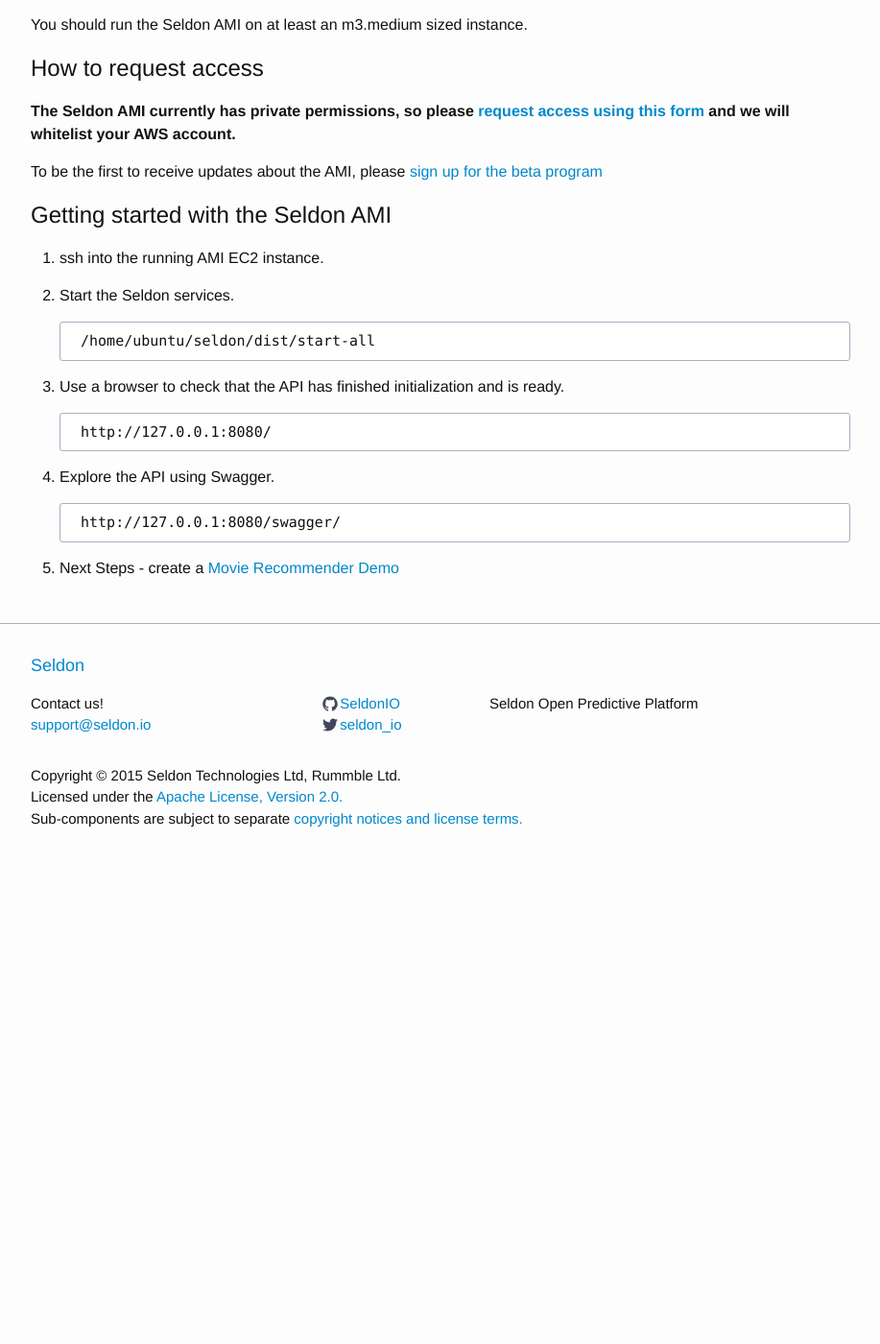
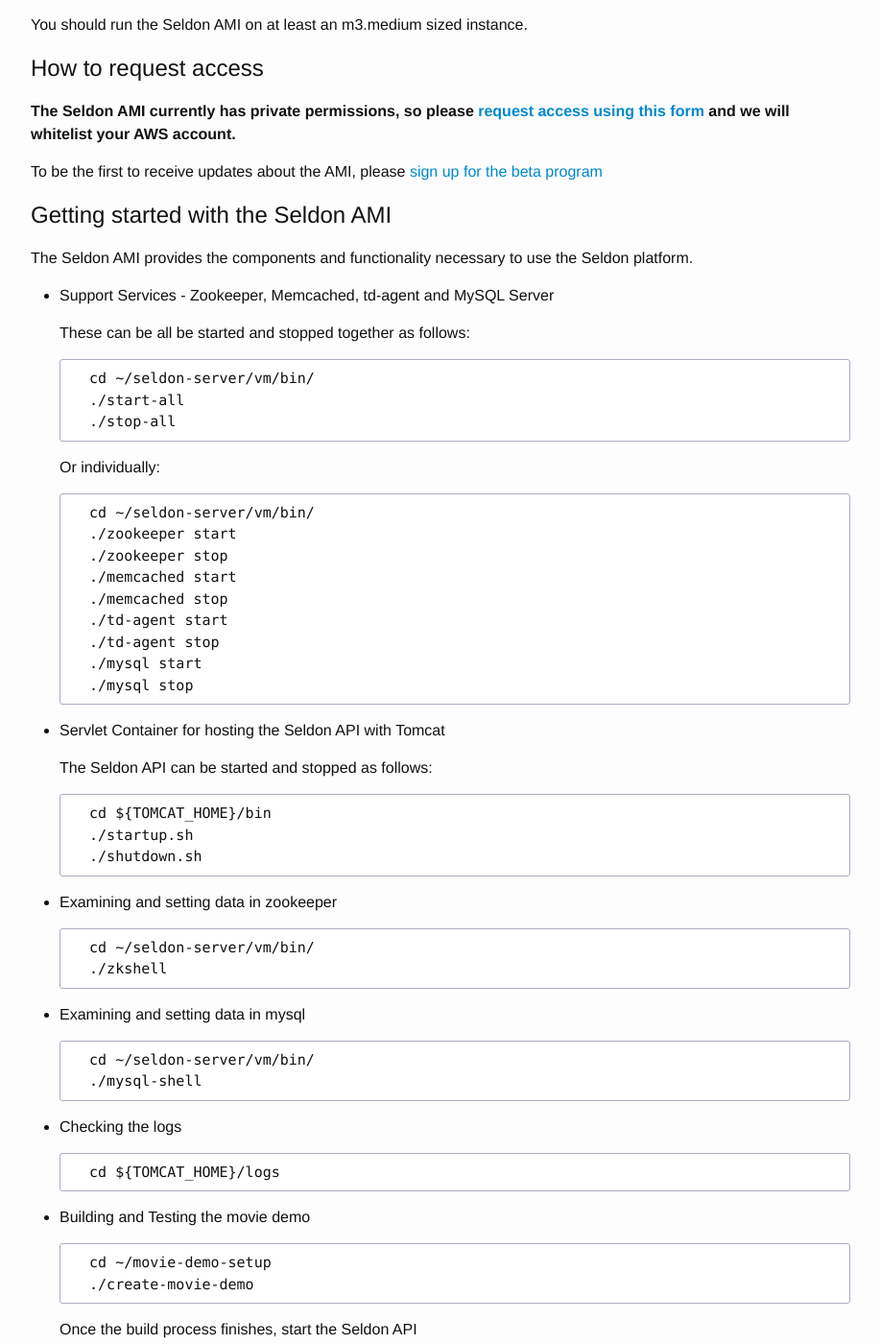
Before and after one commit to SeldonIO/seldonio.github.com, a Jekyll site: the page built from vm-aws.md, in a window 1280 px wide and 1400 px high, scrolled down 266 px. Shown: the whole window at 96% size, without its empty margins (181-1098 px from the left). Built offline with Jekyll 4.4.1, drawn with Linux system fonts in a browser that asks for light colours; before the commit the page ends 1190 px from its top, so only the background shows below that; some of the changed text lies outside the part shown; grey boxes are pictures that could not be loaded.

Commit message:
ami docs updated for version 0.93 changes

```diff
--- a/vm-aws.md
+++ b/vm-aws.md
@@ -18,18 +18,65 @@ To be the first to receive updates about the AMI, please [sign up for the beta p
 
 ## Getting started with the Seldon AMI
 
-1. ssh into the running AMI EC2 instance.
+The Seldon AMI provides the components and functionality necessary to use the Seldon platform.
 
-1. Start the Seldon services.
+* Support Services - Zookeeper, Memcached, td-agent and MySQL Server
 
-        /home/ubuntu/seldon/dist/start-all
+    These can be all be started and stopped together as follows:
 
-1. Use a browser to check that the API has finished initialization and is ready.
+        cd ~/seldon-server/vm/bin/
+        ./start-all
+        ./stop-all
 
-        http://127.0.0.1:8080/
+    Or individually:
 
-1. Explore the API using Swagger.
+        cd ~/seldon-server/vm/bin/
+        ./zookeeper start
+        ./zookeeper stop
+        ./memcached start
+        ./memcached stop
+        ./td-agent start
+        ./td-agent stop
+        ./mysql start
+        ./mysql stop
 
-        http://127.0.0.1:8080/swagger/
+* Servlet Container for hosting the Seldon API with Tomcat
 
-1. Next Steps - create a [Movie Recommender Demo](movie-recommender-demo.html)
+    The Seldon API can be started and stopped as follows:
+
+        cd ${TOMCAT_HOME}/bin
+        ./startup.sh
+        ./shutdown.sh
+
+* Examining and setting data in zookeeper
+
+        cd ~/seldon-server/vm/bin/
+        ./zkshell
+
+* Examining and setting data in mysql
+
+        cd ~/seldon-server/vm/bin/
+        ./mysql-shell
+
+* Checking the logs
+
+        cd ${TOMCAT_HOME}/logs
+
+* Building and Testing the movie demo
+
+        cd ~/movie-demo-setup
+        ./create-movie-demo
+
+    Once the build process finishes, start the Seldon API
+
+        cd ${TOMCAT_HOME}/bin
+        ./startup.sh
+
+    The demo can be seen with the following url:
+
+        http://localhost:8080/movie-demo/
+
+
+    The API can be explored using Swagger:
+
+        http://localhost:8080/swagger/
```
